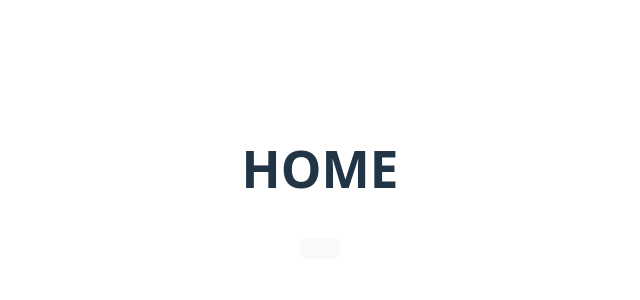
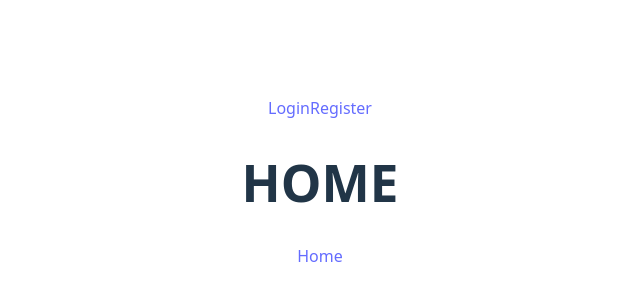
Before and after one commit to ormiller-hilma/json-server, a React app: page /home in a window 1280 px wide. Shown: the part 218-518 px from the top of the page, without its empty margins (320-960 px from the left). Built offline with nearby package versions, Linux system fonts and the light colour scheme; the HTML template or start-up script is replaced by a standard one.

Commit message:
Added smth

```diff
--- a/src/App.jsx
+++ b/src/App.jsx
@@ -1,5 +1,5 @@
 import "./App.css";
-import { BrowserRouter, Routes, Route, Navigate } from "react-router";
+import { BrowserRouter, Routes, Route, Navigate, NavLink } from "react-router";
 import Home from "./pages/Home";
 import Register from "./pages/Register";
 import Login from "./pages/Login";
@@ -12,6 +12,8 @@ function App() {
     <>
       <UsernameProvider>
         <BrowserRouter>
+          <NavLink to="/login">Login</NavLink>
+          <NavLink to="/register">Register</NavLink>
           <Routes>
             <Route path="/" element={<Navigate to="/login" />} />
             <Route path="/home">
--- /dev/null
+++ b/src/components/HomeNavbar.jsx
@@ -0,0 +1,23 @@
+import React, { useContext } from "react";
+import { NavLink, useParams } from "react-router";
+import { UserContext } from "../contexts/UserContx";
+
+function HomeNavbar() {
+  const { user } = useContext(UserContext);
+  const { albumid } = useParams();
+  return (
+    <nav>
+      <div>
+        <NavLink to="/home">Home</NavLink>
+        {user && (
+          <div>
+            <NavLink to={`/home/users/${user.user}/albums`}>My Albums</NavLink>
+            <NavLink to={`/home/users/${user.user}/todos`}>My ToDo</NavLink>
+            {albumid && <span>Album {albumid}</span>}{" "}
+          </div>
+        )}
+      </div>
+    </nav>
+  );
+}
+export default HomeNavbar;
--- a/src/db.json
+++ b/src/db.json
@@ -19,9 +19,12 @@
       "content": "Understanding risk and learning to diversify your portfolio is key to long-term financial health."
     }
   ],
-
   "comments": [
-    { "id": "1", "postId": "1", "text": "Fascinating insights on AI trends!" },
+    {
+      "id": "1",
+      "postId": "1",
+      "text": "Fascinating insights on AI trends!"
+    },
     {
       "id": "2",
       "postId": "1",
@@ -48,7 +51,6 @@
       "text": "Would love a follow-up about crypto investments."
     }
   ],
-
   "albums": [
     {
       "id": "1",
@@ -69,7 +71,6 @@
       "coverPhoto": "https://images.unsplash.com/photo-1559526324-593bc073d938"
     }
   ],
-
   "photos": [
     {
       "id": "1",
@@ -102,13 +103,28 @@
       "url": "https://images.unsplash.com/photo-1508387027996-79f3d7f1d73f"
     }
   ],
-
   "users": [
-    { "id": "1", "username": "tech_writer", "password": "securePass456" },
-    { "id": "2", "username": "remote_ninja", "password": "workFromHome2025" },
-    { "id": "3", "username": "finance_guru", "password": "moneySmart789" }
+    {
+      "id": "1",
+      "username": "tech_writer",
+      "password": "securePass456"
+    },
+    {
+      "id": "2",
+      "username": "remote_ninja",
+      "password": "workFromHome2025"
+    },
+    {
+      "id": "3",
+      "username": "finance_guru",
+      "password": "moneySmart789"
+    },
+    {
+      "id": "7e3b",
+      "username": "avital_01",
+      "password": "01"
+    }
   ],
-
   "todos": [
     {
       "id": "2",
--- a/src/pages/Home.jsx
+++ b/src/pages/Home.jsx
@@ -1,16 +1,13 @@
 import React from "react";
-import { NavLink, useSearchParams, useNavigate } from "react-router";
-
+import { NavLink } from "react-router";
+import HomeNavbar from "../components/HomeNavbar";
 function Home() {
-  //   const [searchParams, setSearchParams] = useSearchParams();
-  const navigate = useNavigate();
-
-  //   console.log(searchParams.get(""));
-  //   setSearchParams;
   return (
     <>
       <h1>HOME</h1>
-      <button onClick={() => navigate("home")}></button>
+      <div>
+        <HomeNavbar />
+      </div>
     </>
   );
 }
--- a/src/pages/Register.jsx
+++ b/src/pages/Register.jsx
@@ -13,6 +13,7 @@ function Register() {
     e.preventDefault();
     setError("");
     setSuccess(false);
+
     if (password !== confirmPassword) {
       setError("Passwords do not match");
       return;
@@ -24,18 +25,17 @@ function Register() {
       const check = await fetch(
         `http://localhost:3000/users?username=${username}`
       );
-      if (check.ok) {
+      const existingUsers = await check.json();
+      if (existingUsers.length > 0) {
         throw new Error(
           "Registration failed. Please choose a different username."
         );
       }
+
       const response = await fetch("http://localhost:3000/users", {
         method: "POST",
         headers: { "Content-Type": "application/json" },
-        body: JSON.stringify({
-          username: "john",
-          password: "1234",
-        }),
+        body: JSON.stringify({ username, password }),
       });
 
       if (!response.ok) {
@@ -44,8 +44,8 @@ function Register() {
 
       const data = await response.json();
       console.log("Registration successful:", data);
+      setSuccess(true);
       navigate("/login", { replace: true });
-      setSuccess(true);
 
       setUsername("");
       setPassword("");
```
Also changed, not shown: src/pages/Info.jsx (added, +10 -0 lines), src/pages/TodosDisplay.jsx (added, +10 -0 lines).
